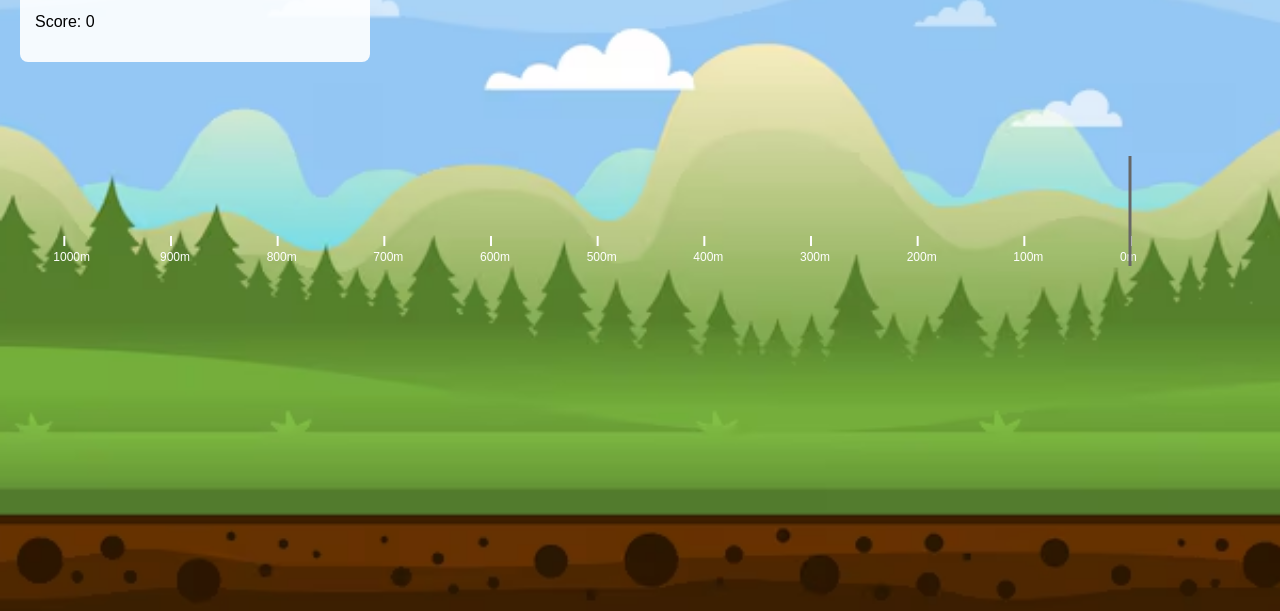
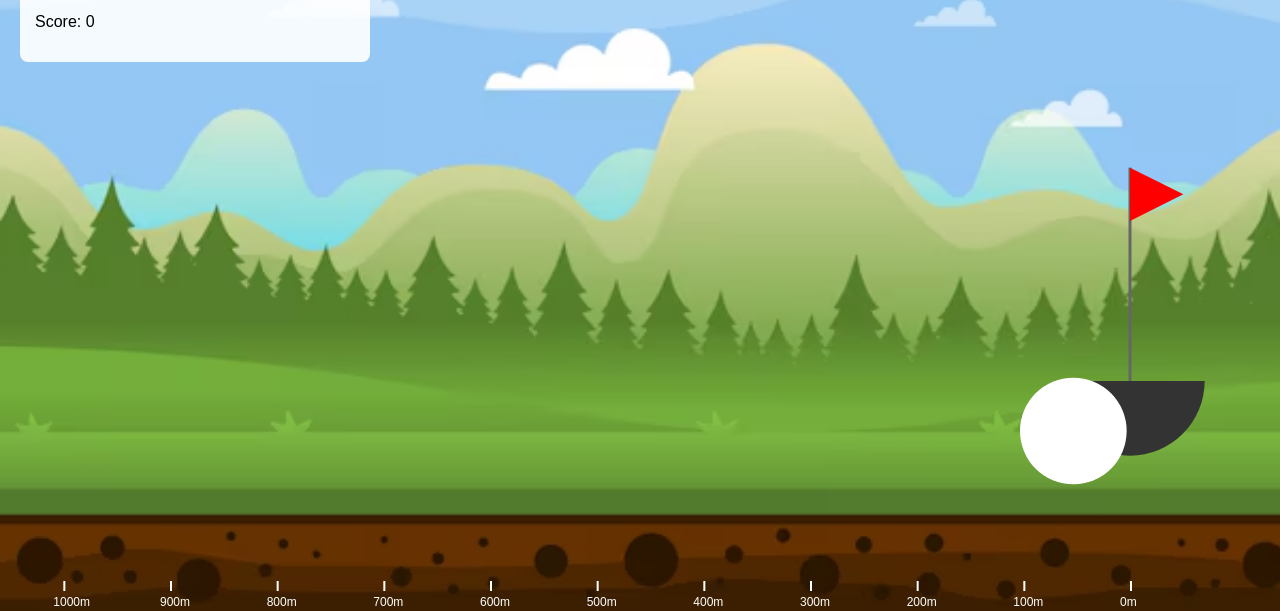
Before and after one commit to Kaishin-prog/Golf-Physics, a plain HTML site: page lol.html in a window 1280 px wide. Shown: the part 189-800 px from the top of the page. Drawn offline with Linux system fonts and the light colour scheme.

Commit message:
Update lol.html

```diff
--- a/lol.html
+++ b/lol.html
@@ -191,7 +191,7 @@
 
         const hole = {
             x: canvas.width - 150,
-            y: canvas.height = 110 ,
+            y: canvas.height - 230 ,
             radius: .7 * getScale() * 100, // Make the hole smaller
             flagHeight: 2 * getScale() * 100, // Make the flag smaller
             flagWidth: 0.5 * getScale() * 100 // Make the flag smaller
```
